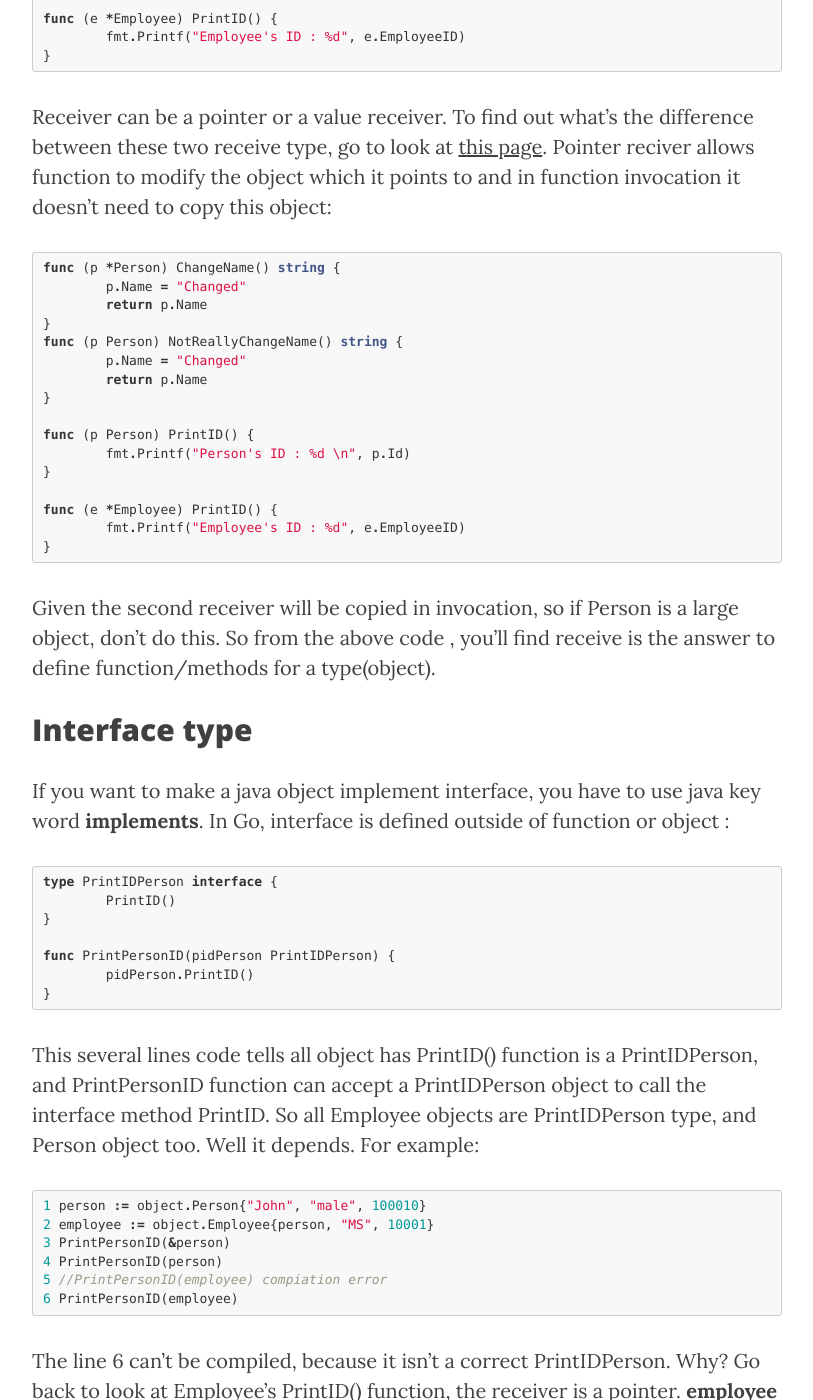
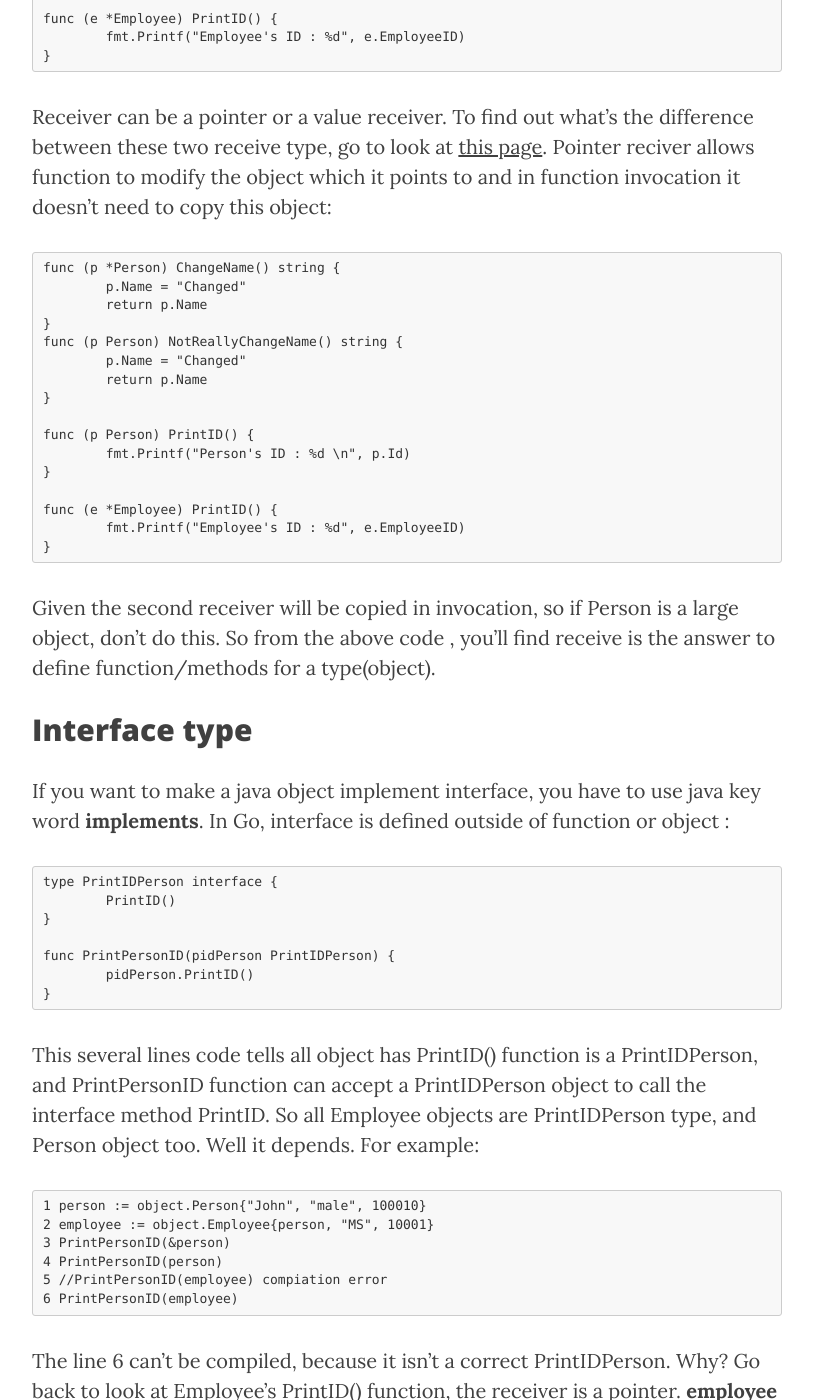
Before and after one commit to jimma/jimma.github.io, a Jekyll site: the page built from _posts/2018-01-07-Golang-misc.markdown, in a window 1280 px wide and 1400 px high, scrolled down 1895 px. Shown: the whole window, without its empty margins (233-1046 px from the left). Built offline with Jekyll 4.4.1, drawn with Linux system fonts in a browser that asks for light colours; nearby versions of some CDN libraries; comment, search, counter and statistics services are not loaded; some of the changed text lies outside the part shown.

Commit message:
Fix some minor errors

````diff
--- a/_posts/2018-01-07-Golang-misc.markdown
+++ b/_posts/2018-01-07-Golang-misc.markdown
@@ -18,7 +18,7 @@
 wolrd, the thing comes in your mind that employee should extend person. To implement
 this with Go, Employee struct type will be composed with a Person type like the
 following code snippet demonstrates:
-``` go
+```
 type Person struct {
 	Name   string
 	Gender string
@@ -39,7 +39,7 @@
 
 ## Receiver
 The receiver is following with go keyword **func** struct type you want to add the function to:
-``` go
+```
 func (e *Employee) GetEmployeeID() int32 {
 	return e.EmployeeID
 }
@@ -49,7 +49,7 @@
 }
 ```
 Receiver can be a pointer or a value receiver. To find out what's the difference between these two receive type, go to look at [this page](https://nathanleclaire.com/blog/2014/08/09/dont-get-bitten-by-pointer-vs-non-pointer-method-receivers-in-golang/). Pointer reciver allows function to modify the object which it points to and in function invocation it doesn't need to copy this object:
-``` go
+```
 func (p *Person) ChangeName() string {
 	p.Name = "Changed"
 	return p.Name
@@ -74,7 +74,7 @@
 
 ## Interface type
 If you want to make a java object implement interface, you have to use java key word **implements**. In Go, interface is defined outside of function or object :
-```go
+```
 type PrintIDPerson interface {
 	PrintID()
 }
@@ -84,7 +84,7 @@
 }
 ```
 This several lines code tells all object has PrintID() function is a PrintIDPerson, and PrintPersonID function can accept a PrintIDPerson object to call the interface method PrintID. So all Employee objects are PrintIDPerson type, and Person object too. Well it depends. For example:
-``` go
+```
 1 person := object.Person{"John", "male", 100010}
 2 employee := object.Employee{person, "MS", 10001}
 3 PrintPersonID(&person)
@@ -106,7 +106,7 @@
 }
 ```
 Type assertion is the easy thing to tell you: **in.(object.PrintIDPerson)**  if **in** is a type of object.PrintIDPerson.
-```go
+```
 person := object.Person{"John", "male", 100010}
 employee := object.Employee{person, "MS", 10001}
 PrintPersonIDToConsole(person)
````
